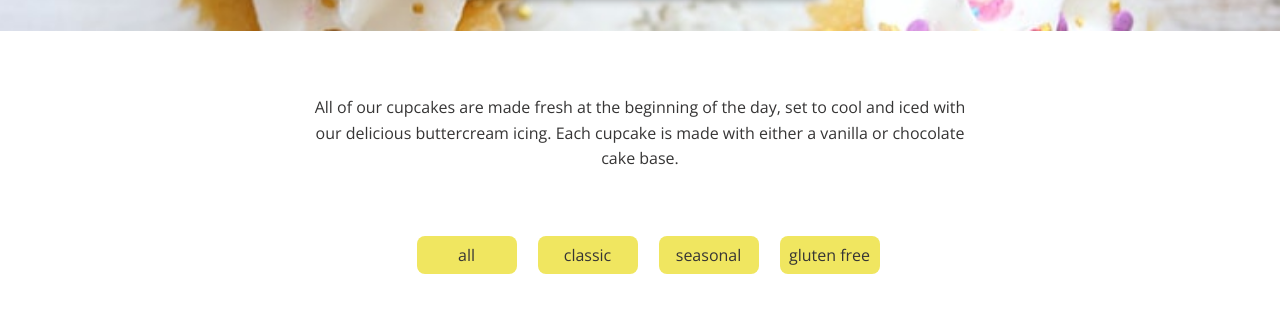
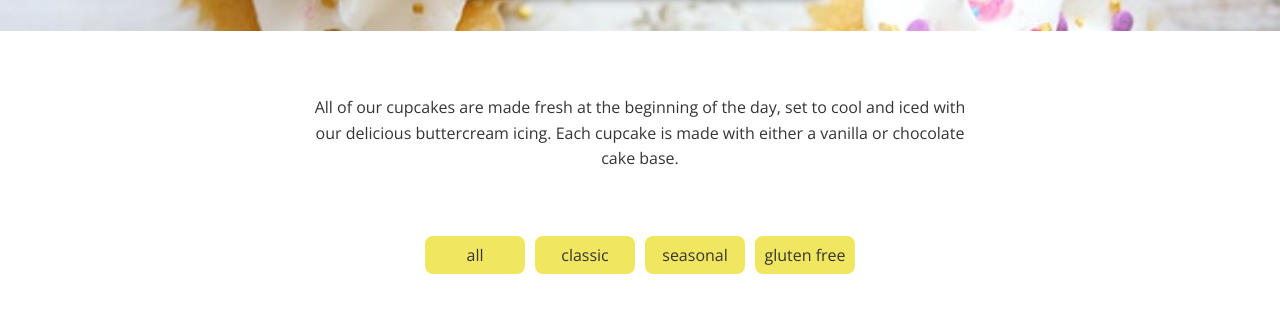
Before and after one commit to Nickil13/sherrysCupcakes, a plain HTML site: page our-cupcakes.html in a window 1280 px wide. Shown: the part 311-644 px from the top of the page. Drawn offline with nearby package versions, Linux system fonts and the light colour scheme.

Commit message:
updated category btns

```diff
--- a/style.css
+++ b/style.css
@@ -653,7 +653,7 @@ input:active, input:focus, textarea:active, textarea:focus{
 #categories-list{
     display: flex;
     flex-wrap: wrap;
-    gap: 5px;
+    gap: 10px;
     justify-content: center;
     padding: 2em;
 }
@@ -663,7 +663,6 @@ input:active, input:focus, textarea:active, textarea:focus{
     width: 100px;
     border-radius: 0.5em;
     cursor: pointer;
-    margin-left: 1em;
     text-align: center;
 }
 .category-btn:hover, .active-category{
```
